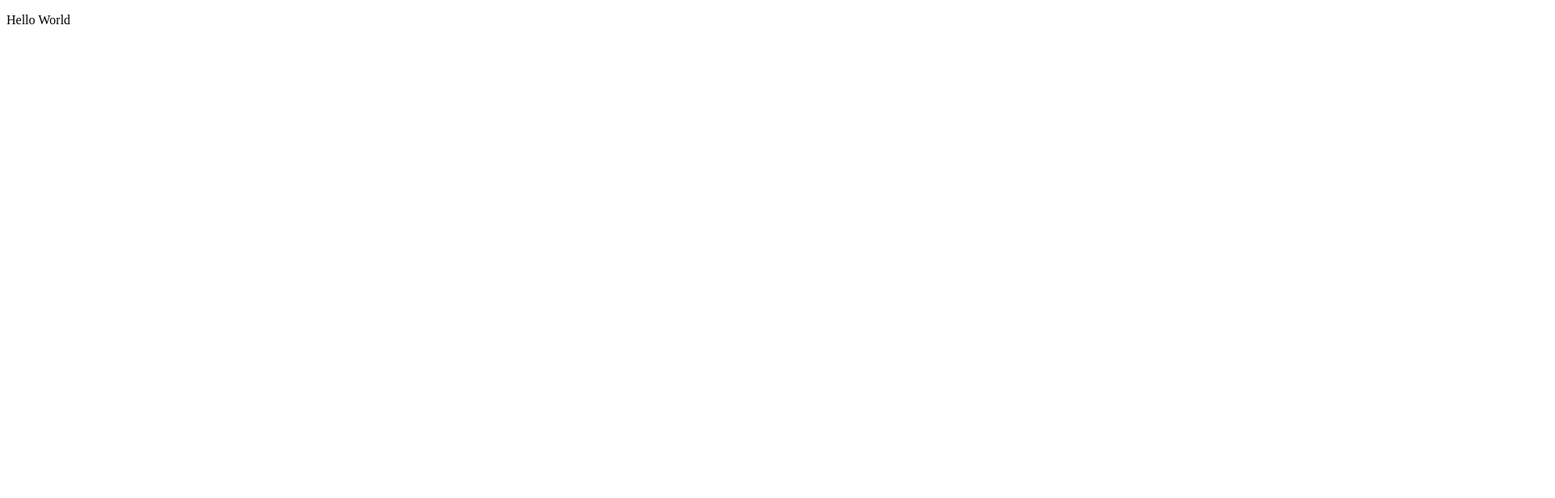
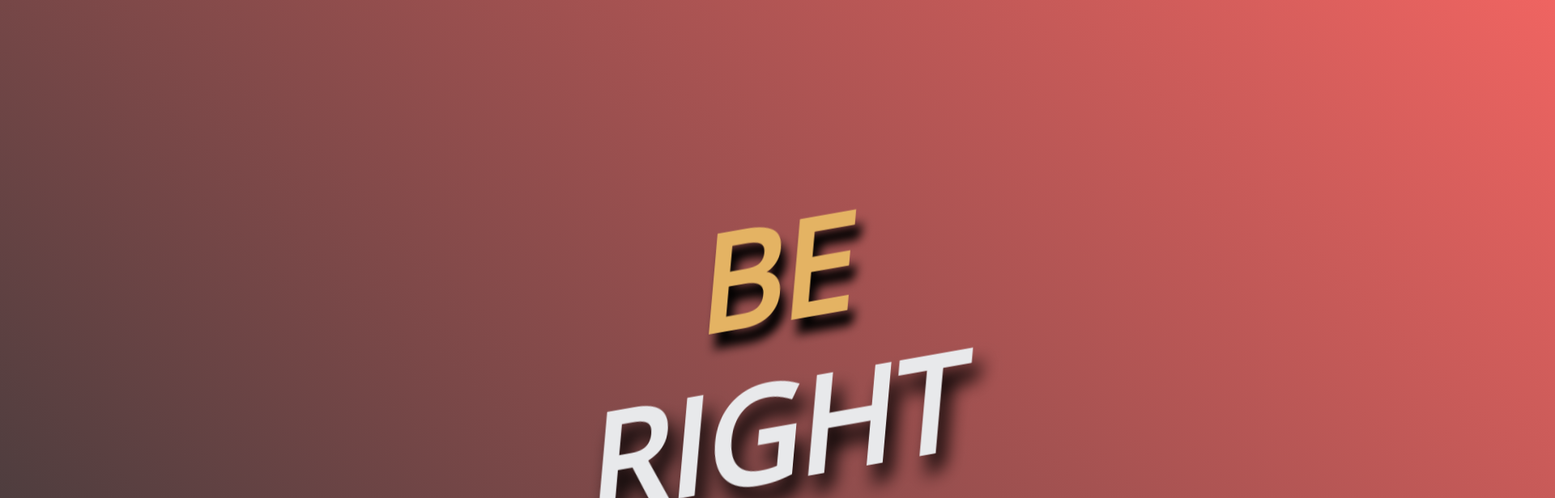
Before and after one commit to MakeItHappenDev/streams, a Next.js app: page /beRightBack in a window 1280 px wide. Shown: the top 616 px of the page at 81% size, 1920 px wide, since content can reach past the window. Built offline with nearby package versions, Linux system fonts and the light colour scheme.

Commit message:
be right back intermission screen

```diff
--- a/pages/beRightBack.js
+++ b/pages/beRightBack.js
@@ -1,9 +1,55 @@
-import React from 'react'
+import React,{useState,useEffect} from 'react'
+
+import '../styles/general.scss'
+import styles from './beRightBack.module.scss'
+
+const text = "Be/Right/Back"
 
 export default () => {
+
+    const [step,setStep] = useState(0)
+    const [idTimeOut,setIdTimeOut] = useState(null)
+    //step 0 no Title
+    //step 1 fadeIn + slide up
+    //step 2 fadeOut + slide up => move to step 0
+
+    const stepUp = () => {
+        setStep((step+1)%3)
+    }
+
+    useEffect(()=>{
+        if(step === 0){
+            const id = setTimeout(()=>stepUp(),1000)
+            setIdTimeOut(id)
+        }
+        else if(step === 1){
+            const id = setTimeout(()=>stepUp(),10000)
+            setIdTimeOut(id)
+        }
+        else{
+            const id = setTimeout(()=>stepUp(),1000)
+            setIdTimeOut(id)
+        }
+    },[step])
+
+    /* if(typeof window !== "undefined"){
+        document.addEventListener("visibilitychange", function() {
+            if (document.visibilityState === 'visible') {
+                window.clearTimeout(idTimeOut)
+                setStep(0)
+            }
+        });
+    } */
+
+
     return(
-        <>
-            <p>Hello World</p>
-        </>
+        <main className={styles.container}>
+            <section className={step === 1?styles.show:step === 2?styles.hide:null}>
+                {text.split('/').map((word,i) =>
+                <h1 key={`word-${i}`}>{word.split('').map((char,o) => <span key={`char-${i}-${o}`}>{char}</span>)}</h1>
+                )}
+            </section>
+
+        </main>
     )
 }
--- /dev/null
+++ b/pages/beRightBack.module.scss
@@ -0,0 +1,84 @@
+@keyframes float {
+  0%{
+    filter: drop-shadow(5px 15px black);
+    transform:translateY(0px) rotate(-10deg) skew(-15deg);
+  }
+  50%{
+    filter: drop-shadow(15px 25px 15px black);
+    transform: translateY(-10px) rotate(-10deg) skew(-15deg);
+  }
+  100%{
+    filter: drop-shadow(5px 15px black);
+    transform: translateY(0px) rotate(-10deg) skew(-15deg);
+  }
+
+}
+
+.container{
+  width:1920px;
+  height:1080px;
+  background:var(--bg);
+  color:var(--color);
+  position:relative;
+  >nav {
+    font-size: 5rem;
+  }
+  > section {
+    position: absolute;
+    top:50%;
+    left:50%;
+    transform:translate(-50%,0%);
+    font-size:10rem;
+    line-height: 1.25;
+    font-weight: bolder;
+    text-transform: uppercase;
+    text-align: center;
+    opacity: 0;
+    transition:all 0.5s ease;
+    > h1 {
+      display:block;
+      animation: float 3s ease infinite;
+      $words: 3;
+      @for $i from 0 to $words{
+        &:nth-child(#{$words - $i}){
+          animation-delay: #{$i*(-250)}ms;
+          @if($i % 2 == 0){
+            color:var(--highlight)
+          }
+          @else{
+            color:var(--color)
+          }
+        }
+      }
+      > span{
+        min-width: 3rem;
+        display: inline-block;
+        transform: translateY(150px);
+        opacity: 0;
+        transition: opacity 0.75s ease, transform 1s ease;
+        $letters:5;
+        @for $i from 0 to $letters{
+          &:nth-child(#{$letters - $i}){
+            transition-delay: #{$i * 50}ms;
+          }
+        }
+      }
+    }
+    &.hide{
+      opacity: 0;
+      transform:translate(-50%,-100%);
+      > h1 > span {
+        transform: translateY(-150px);
+        opacity: 0;
+      }
+    }
+    &.show{
+      opacity: 1;
+      transform:translate(-50%,-50%);
+      > h1 > span {
+        transform: translateY(0px);
+        opacity: 1;
+      }
+    }
+  }
+}
--- a/pages/index.js
+++ b/pages/index.js
@@ -7,6 +7,7 @@ const Home = () => {
   return (
     <div>
       <p><Link ><a href="/startingSoon">Starting soon</a></Link></p>
+      <p><Link ><a href="/beRightBack">Be Right Back</a></Link></p>
     </div>
   )
 }
```
